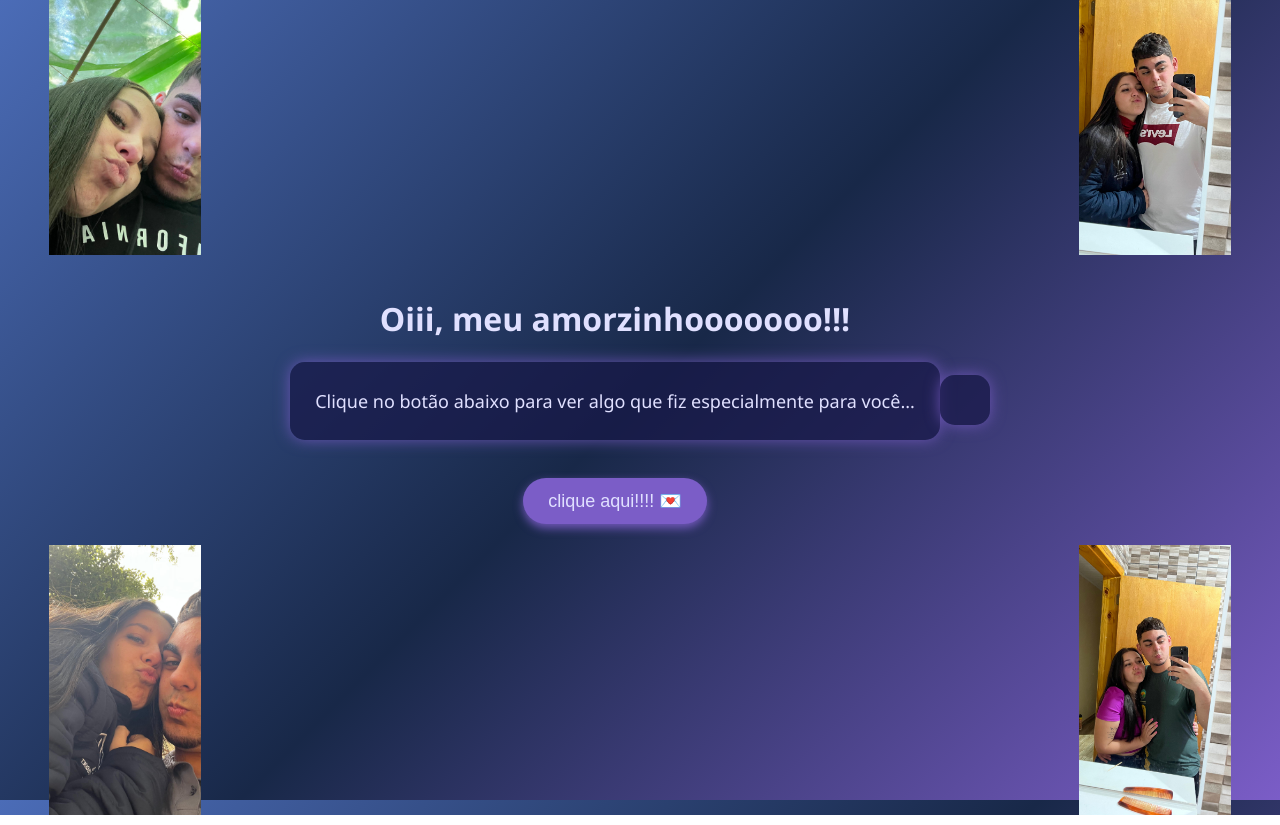
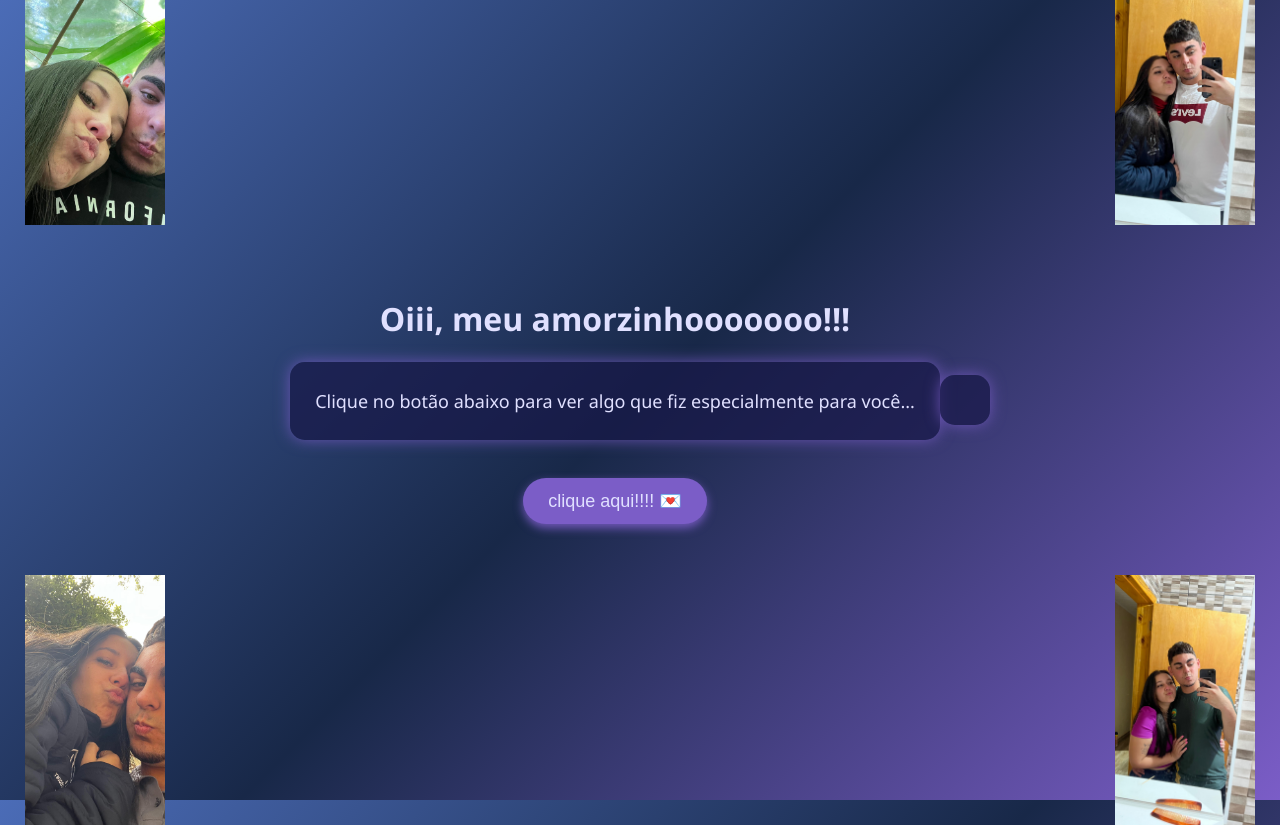
Before and after one commit to zikaKSN/meuamor, a plain HTML site: page index.html in a window 1280 px wide. Shown: the top 825 px of the page. Drawn offline with Linux system fonts and the light colour scheme.

Commit message:
Add files via upload

```diff
--- a/style.css
+++ b/style.css
@@ -47,8 +47,8 @@ button:hover {
 
 .decora {
   position: absolute;
-  width: 280px;
-  height: 270px;
+  width: 240px;
+  height: 250px;
   object-fit: contain;
   user-select: none;
   pointer-events: none;
@@ -56,23 +56,23 @@ button:hover {
 }
 
 .top-left {
-  top: -15px;
-  left: -15px;
+  top: -25px;
+  left: -25px;
 }
 
 .top-right {
-  top: -15px;
-  right: -15px;
+  top: -25px;
+  right: -25px;
 }
 
 .bottom-left {
-  bottom: -15px;
-  left: -15px;
+  bottom: -25px;
+  left: -25px;
 }
 
 .bottom-right {
-  bottom: -15px;
-  right: -15px;
+  bottom: -25px;
+  right: -25px;
 }
 
 .decora:hover {
```
